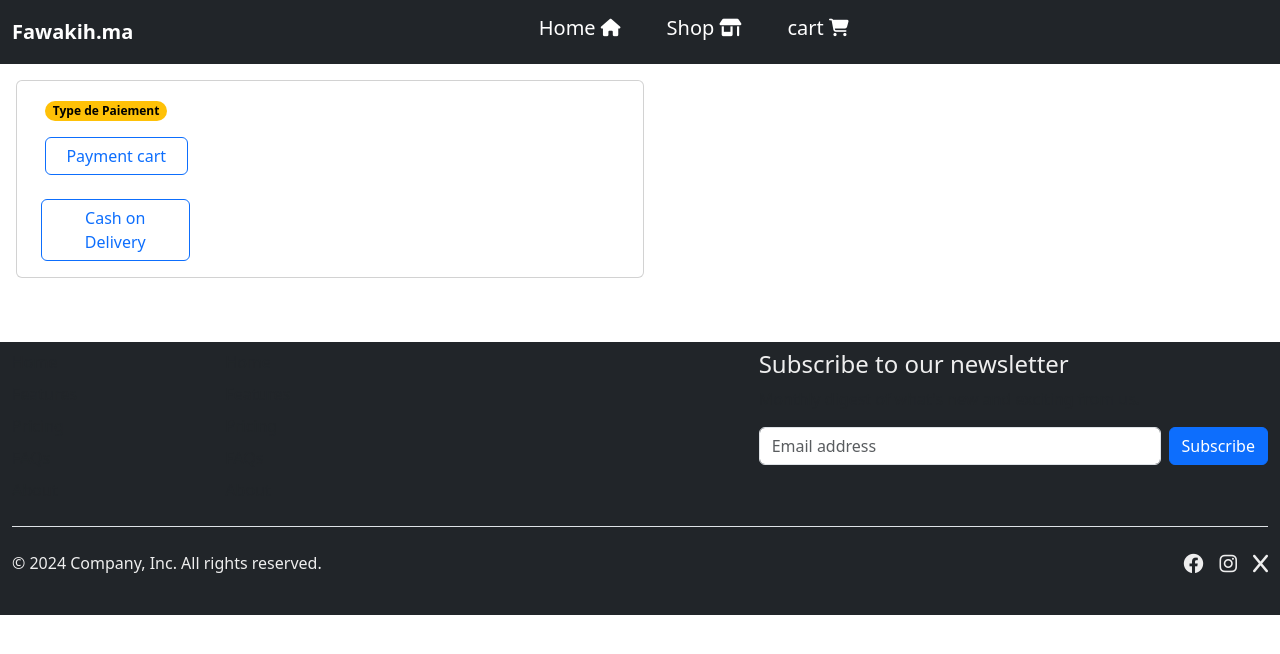
After one commit to lahssiki/e-commerce-php, a PHP site: page /E-commerce_php/page/checkout.php in a window 1280 px wide. The commit adds this page. Shown: the top 654 px of the page. Run offline with PHP 8.4, Linux system fonts and the light colour scheme.

Commit message:
update cart

```diff
--- /dev/null
+++ b/js/script.js
@@ -0,0 +1,8 @@
+//define button and form//
+const popUpForm = document.getElementById("popUpForm");
+var button = document.getElementById("addBook");
+//button function//
+button.addEventListener("click", function () {
+    document.getElementById("popUpForm").style.display = "block";
+
+});
--- a/layouts/footer.php
+++ b/layouts/footer.php
@@ -37,12 +37,20 @@
         <div class="d-flex flex-column flex-sm-row justify-content-between py-4 border-top">
             <p class="text-center" style="color:#EEE;">&copy; 2024 Company, Inc. All rights reserved.</p>
             <ul class="list-unstyled d-flex">
-                <li class="ms-3"><a class="link-dark" href="#"><i class="fa-brands fa-facebook fa-lg"style="color: #EEE;"></i></a></li>
-                <li class="ms-3"><a class="link-dark" href="#"><i class="fa-brands fa-instagram fa-lg"style="color: #EEE;"></i></a></li>
+                <li class="ms-3"><a class="link-dark" href="#"><i class="fa-brands fa-facebook fa-lg" style="color: #EEE;"></i></a></li>
+                <li class="ms-3"><a class="link-dark" href="#"><i class="fa-brands fa-instagram fa-lg" style="color: #EEE;"></i></a></li>
                 <li class="ms-3"><a class="link-dark" href="#"><i class="fa-solid fa-x fa-lg" style="color: #EEE;"></i></a></li>
             </ul>
         </div>
     </footer>
 </div>
+<script src="../js/script.js"></script>
+<script src="https://code.jquery.com/jquery-3.7.1.js" integrity="sha256-eKhayi8LEQwp4NKxN+CfCh+3qOVUtJn3QNZ0TciWLP4=" crossorigin="anonymous"></script>
+<!-- Bootstrap -->
+<script src="https://cdn.jsdelivr.net/npm/bootstrap@5.3.2/dist/js/bootstrap.bundle.min.js" integrity="sha384-C6RzsynM9kWDrMNeT87bh95OGNyZPhcTNXj1NW7RuBCsyN/o0jlpcV8Qyq46cDfL" crossorigin="anonymous"></script>
+<script src="https://cdn.jsdelivr.net/npm/@popperjs/core@2.11.8/dist/umd/popper.min.js" integrity="sha384-I7E8VVD/ismYTF4hNIPjVp/Zjvgyol6VFvRkX/vR+Vc4jQkC+hVqc2pM8ODewa9r" crossorigin="anonymous"></script>
+<script src="https://cdn.jsdelivr.net/npm/bootstrap@5.3.2/dist/js/bootstrap.min.js" integrity="sha384-BBtl+eGJRgqQAUMxJ7pMwbEyER4l1g+O15P+16Ep7Q9Q+zqX6gSbd85u4mG4QzX+" crossorigin="anonymous"></script>
  <!-- Bootstrap -->
- <script src="https://cdn.jsdelivr.net/npm/bootstrap@5.2.3/dist/js/bootstrap.bundle.min.js" integrity="sha384-kenU1KFdBIe4zVF0s0G1M5b4hcpxyD9F7jL+jjXkk+Q2h455rYXK/7HAuoJl+0I4" crossorigin="anonymous"></script>
+<script src="https://cdn.jsdelivr.net/npm/bootstrap@5.2.3/dist/js/bootstrap.bundle.min.js" integrity="sha384-kenU1KFdBIe4zVF0s0G1M5b4hcpxyD9F7jL+jjXkk+Q2h455rYXK/7HAuoJl+0I4" crossorigin="anonymous"></script>
+<script src="https://cdn.jsdelivr.net/npm/@popperjs/core@2.9.2/dist/umd/popper.min.js" integrity="sha384-IQsoLXl5PILFhosVNubq5LC7Qb9DXgDA9i+tQ8Zj3iwWAwPtgFTxbJ8NT4GN1R8p" crossorigin="anonymous"></script>
+<script src="https://cdn.jsdelivr.net/npm/bootstrap@5.0.2/dist/js/bootstrap.min.js" integrity="sha384-cVKIPhGWiC2Al4u+LWgxfKTRIcfu0JTxR+EQDz/bgldoEyl4H0zUF0QKbrJ0EcQF" crossorigin="anonymous"></script>
--- a/layouts/head.php
+++ b/layouts/head.php
@@ -6,9 +6,9 @@
     <meta http-equiv="X-UA-Compatible" content="IE=edge">
     <meta name="viewport" content="width=device-width, initial-scale=1.0">
     <meta name="theme-color" content="#712cf9">
+    <link rel="shortcut icon" href="https://img.icons8.com/cotton/64/orange--v1.png" type="image/x-icon">
     <!-- Bootstrap -->
-    <link href="https://cdn.jsdelivr.net/npm/bootstrap@5.2.3/dist/css/bootstrap.min.css" rel="stylesheet" integrity="sha384-rbsA2VBKQhggwzxH7pPCaAqO46MgnOM80zW1RWuH61DGLwZJEdK2Kadq2F9CUG65" crossorigin="anonymous">
-    <link href="https://cdn.jsdelivr.net/npm/bootstrap-icons@1.18.0/font/bootstrap-icons.css" rel="stylesheet">
+    <link href="https://cdn.jsdelivr.net/npm/bootstrap@5.3.2/dist/css/bootstrap.min.css" rel="stylesheet" integrity="sha384-T3c6CoIi6uLrA9TneNEoa7RxnatzjcDSCmG1MXxSR1GAsXEV/Dwwykc2MPK8M2HN" crossorigin="anonymous">
     <!-- Font Awesome -->
     <link rel="stylesheet" href="https://cdnjs.cloudflare.com/ajax/libs/font-awesome/6.4.0/css/all.min.css" integrity="sha512-iecdLmaskl7CVkqkXNQ/ZH/XLlvWZOJyj7Yy7tcenmpD1ypASozpmT/E0iPtmFIB46ZmdtAc9eNBvH0H/ZpiBw==" crossorigin="anonymous" referrerpolicy="no-referrer" />
     <link rel="stylesheet" href="../css/style.css">
--- a/layouts/nav.php
+++ b/layouts/nav.php
@@ -13,7 +13,11 @@
           <a class="nav-link active" href="../page/Shop.php"><h5 class="navil">Shop <i class="fa-solid fa-shop fa-sm"></i></h5></a>
         </li>
         <li class="nav-item">
-          <a class="nav-link active" href="../page/cart.php"><h5 class="navil">cart <i class="fa-solid fa-cart-shopping fa-sm"></i></h5></a>
+          <a class="nav-link active" href="../page/cart.php"><h5 class="navil">cart
+          <?php
+              if (isset($_SESSION['cart'])){$count  = count($_SESSION['cart']);?>
+                <span class="badge rounded-pill text-bg-danger" ><?php echo "$count";}else{ echo "";}?></span>
+             <i class="fa-solid fa-cart-shopping fa-sm"></i></h5></a>
         </li>
       </ul>
     </div>
--- a/page/card-produits.php
+++ b/page/card-produits.php
@@ -11,7 +11,7 @@
             $result = mysqli_query($conn, $sql);
             while ($row = mysqli_fetch_assoc($result)) {
             ?>
-                <form class="col" method="POST" action="index.php">
+                <form class="col" id="addtocart" method="POST" action="index.php">
                     <input type="hidden" name="id" value="<?php echo $row['id']; ?>">
                     <input type="hidden" name="name" value="<?php echo $row['name']; ?>">
                     <input type="hidden" name="image" value="<?php echo $row['image']; ?>">
@@ -50,7 +50,7 @@
                                         <span class="text-dark"><?php echo $row["prix"] ?> DH</span>
                                     </div>
                                     <div>
-                                        <button type="submit" name="add_to_cart" class="btn btn-primary btn-sm"><i class="fa-solid fa-plus fa-sm"></i> Add To Cart</button>
+                                        <button type="submit"  name="add_to_cart" class="btn btn-primary btn-sm"><i class="fa-solid fa-plus fa-sm"></i> Add To Cart</button>
                                     </div>
                                 </div>
                             </div>
--- /dev/null
+++ b/page/checkout.php
@@ -0,0 +1,98 @@
+<?php
+session_start();
+include("../layouts/head.php");
+include("../layouts/nav.php");
+?>
+<div class="row">
+    <div class="col-sm-6 m-3 row">
+        <div class="card">
+            <div class="card-body">
+                <div class="row">
+                    <div class="body-box">
+                        <div><span class="badge rounded-pill text-bg-warning">Type de Paiement</span></div>
+                        <button class="btn btn btn-outline-primary col-3 mt-3" type="button" id="addBook">Payment cart</button>
+                        <div class="row">
+                            <div class="form-popup" id="popUpForm">
+                                <div class="icons">
+                                    <img src="https://img.icons8.com/color/48/000000/visa.png" />
+                                    <img src="https://img.icons8.com/color/48/000000/mastercard-logo.png" />
+                                    <img src="https://img.icons8.com/color/48/000000/maestro.png" />
+                                </div>
+                                <form>
+                                    <span class="badge text-bg-secondary">Cardholder's name:</span>
+                                    <input class="form-control" placeholder="Linda Williams">
+                                    <span class="badge text-bg-secondary">Card Number:</span>
+                                    <input class="form-control" placeholder="0125 6780 4567 9909" maxlength="16">
+                                    <div class="row">
+                                        <div class="col-4 "><span class=" badge text-bg-secondary">Expiry date:</span>
+                                            <input type="month" class="form-control" placeholder="YY/MM" min="2024-02" value="2024-02">
+                                        </div>
+                                        <div class="col-4"><span class=" badge text-bg-secondary">CVV:</span>
+                                            <input class="form-control" id="cvv" placeholder="123">
+                                        </div>
+                                    </div>
+                                    <input type="checkbox" id="save_card" class="align-left">
+                                    <label for="save_card">Save card details to wallet</label>
+                                </form>
+                            </div>
+                            <button class="btn btn btn-outline-primary col-3 mt-4 ms-2" type="button" id="addcod">Cash on Delivery</button>
+                        </div>
+                    </div>
+                </div>
+            </div>
+        </div>
+    </div>
+    <?php if (!empty($_SESSION['cart'])) { ?>
+        <div class="col-sm-5 m-2 row">
+            <div class="right border">
+                <div class="header">Order Summary</div>
+                <?php if (isset($_SESSION['cart'])) {
+                    $count  = count($_SESSION['cart']); ?>
+                    <span style="font-style: italic;" class="badge text-bg-info">
+                    <?php echo "$count items";
+                } else {
+                    echo "";
+                } ?></span>
+                    <?php foreach ($_SESSION['cart'] as $key => $value) { ?>
+                        <div class="row item">
+                            <div class="col-4 align-self-center"><img class="col-sm-6" src="<?php echo $value["image"] ?>"></div>
+                            <div class="col-8">
+                                <div class="row"><b><?php echo $value["prix"] ?> DH</b></div>
+                                <div class="row text-muted"><?php echo $value["name"] ?></div>
+                                <div class="row">Quantite : <?php echo $value["quantite"] ?></div>
+                            </div>
+                        </div>
+                        <hr>
+                    <?php } ?>
+                    <div class="row lower">
+                        <div class="col text-left">
+                        <img width="48" height="48" src="https://img.icons8.com/fluency/48/delivery.png" alt="delivery"/>
+                        </div>
+                        <div class="col text-right">
+                        <span class="col-3 m-2 text-right badge text-bg-warning">Gratuit</span></div>
+                    </div>
+                    <div class="row lower">
+                        <div class="col text-left">
+                            <h4>Total to pay</h4>
+                        </div>
+                        <div class="col text-right badge text-bg-secondary">
+                            <h5>$total</h5>
+                        </div>
+                    </div>
+                    <div class="row lower d-flex justify-content-center mt-4">
+                        <button class="btn btn-outline-success col-4 ">Place order</button>
+                        <p class="text-muted text-center">Complimentary Shipping & Returns</p>
+                    </div>
+            </div>
+        </div>
+    <?php } ?>
+</div>
+<?php
+
+include("../layouts/footer.php");
+?>
+<style>
+    .form-popup {
+        display: none;
+    }
+</style>
```
Also changed, not shown: index.php (+18 -5 lines), page/cart.php (+2 -18 lines), page/checkout1.php (renamed from page/shopping_cart.php, +1 -21 lines), README.md (deleted).
